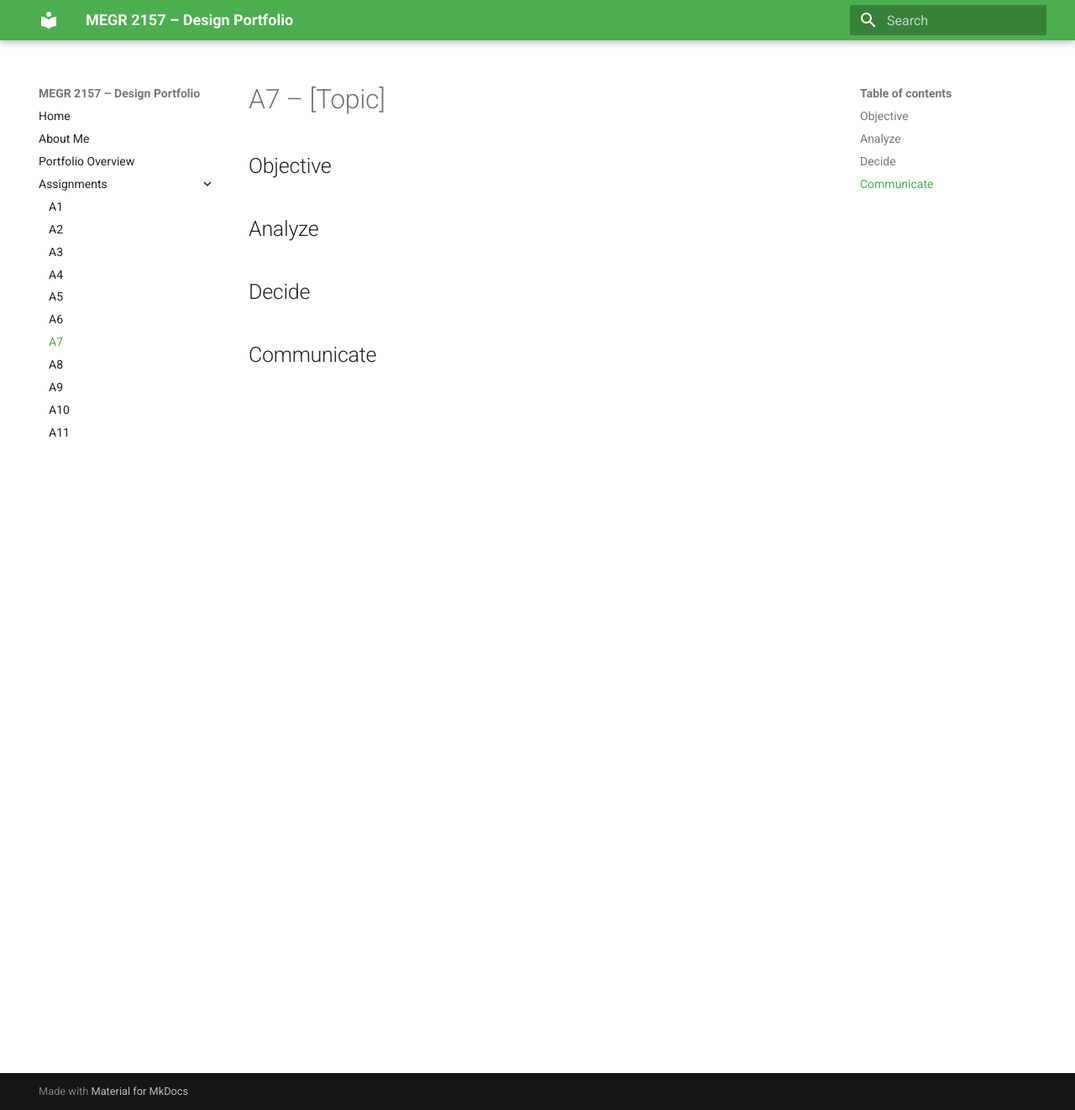
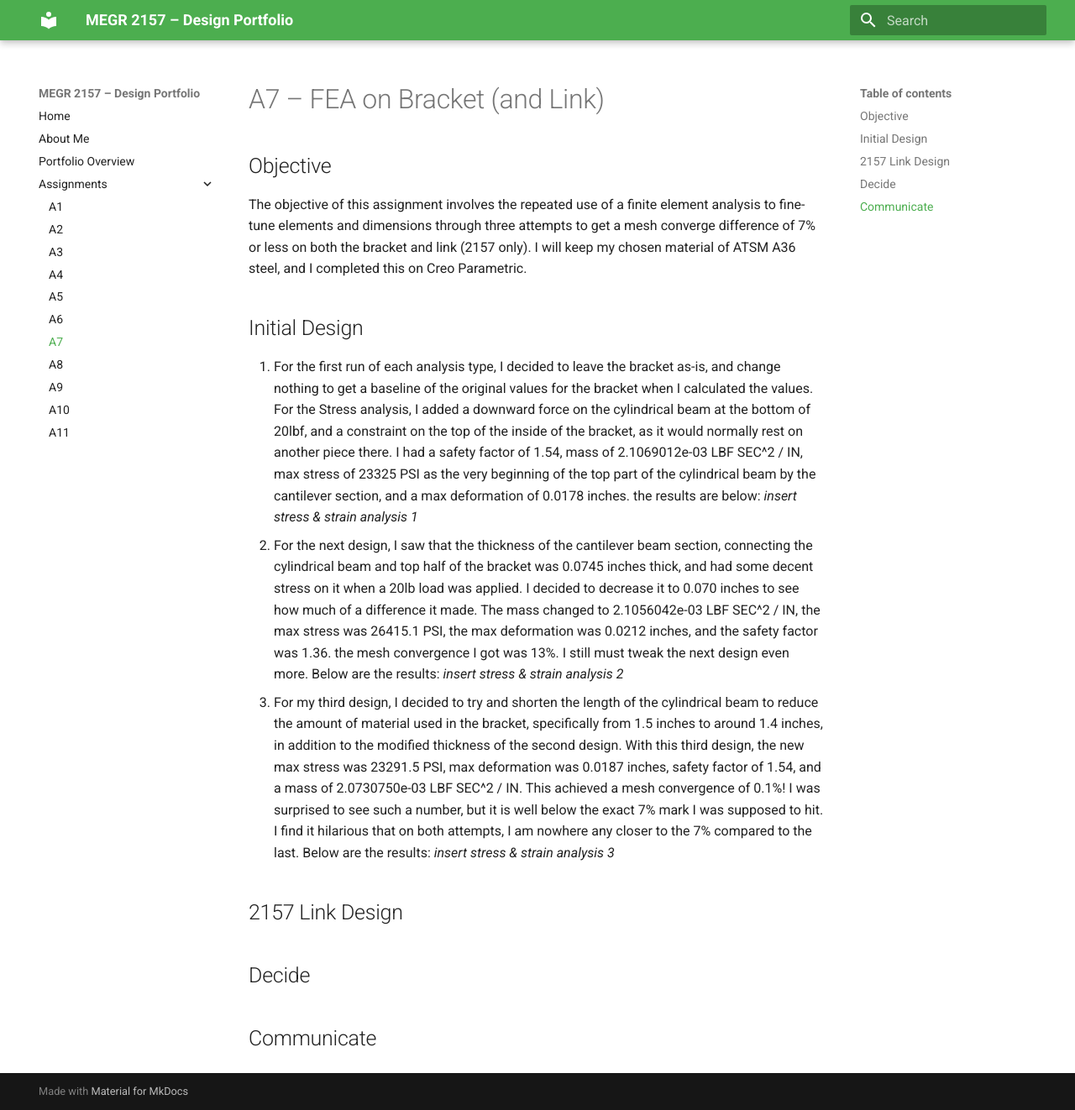
Before and after one commit to N03L1T0/megr2157-noel-portfolio, an MkDocs documentation site: the page built from docs/assignments/A07/index.md, in a window 1280 px wide and 1322 px high. Shown: the whole window at 84% size. Built offline with MkDocs 1.6.1 and Material for MkDocs 9.7.7, drawn with Linux system fonts in a browser that asks for light colours.

Commit message:
started a7 finished first part now 2157 only
Updated the assignment details for A7, including objectives and initial design analyses for finite element analysis on a bracket and link.

```diff
--- a/docs/assignments/A07/index.md
+++ b/docs/assignments/A07/index.md
@@ -1,9 +1,17 @@
-# A7 – [Topic]
+# A7 – FEA on Bracket (and Link)
 
 ## Objective
+The objective of this assignment involves the repeated use of a finite element analysis to fine-tune elements and dimensions through three attempts to get a mesh converge difference of 7% or less on both the bracket and link (2157 only). I will keep my chosen material of ATSM A36 steel, and I completed this on Creo Parametric.
 
+## Initial Design
+1. For the first run of each analysis type, I decided to leave the bracket as-is, and change nothing to get a baseline of the original values for the bracket when I calculated the values. For the Stress analysis, I added a downward force on the cylindrical beam at the bottom of 20lbf, and a constraint on the top of the inside of the bracket, as it would normally rest on another piece there. I had a safety factor of 1.54, mass of 2.1069012e-03 LBF SEC^2 / IN, max stress of 23325 PSI as the very beginning of the top part of the cylindrical beam by the cantilever section, and a max deformation of 0.0178 inches. the results are below:
+*insert stress & strain analysis 1*
+2. For the next design, I saw that the thickness of the cantilever beam section, connecting the cylindrical beam and top half of the bracket was 0.0745 inches thick, and had some decent stress on it when a 20lb load was applied. I decided to decrease it to 0.070 inches to see how much of a difference it made. The mass changed to 2.1056042e-03 LBF SEC^2 / IN, the max stress was 26415.1 PSI, the max deformation was 0.0212 inches, and the safety factor was 1.36. the mesh convergence I got was 13%. I still must tweak the next design even more. Below are the results:
+*insert stress & strain analysis 2*
+3. For my third design, I decided to try and shorten the length of the cylindrical beam to reduce the amount of material used in the bracket, specifically from 1.5 inches to around 1.4 inches, in addition to the modified thickness of the second design. With this third design, the new max stress was 23291.5 PSI, max deformation was 0.0187 inches, safety factor of 1.54, and a mass of 2.0730750e-03 LBF SEC^2 / IN. This achieved a mesh convergence of 0.1%! I was surprised to see such a number, but it is well below the exact 7% mark I was supposed to hit. I find it hilarious that on both attempts, I am nowhere any closer to the 7% compared to the last. Below are the results:
+*insert stress & strain analysis 3*
 
-## Analyze
+## 2157 Link Design
 
 
 ## Decide
```
